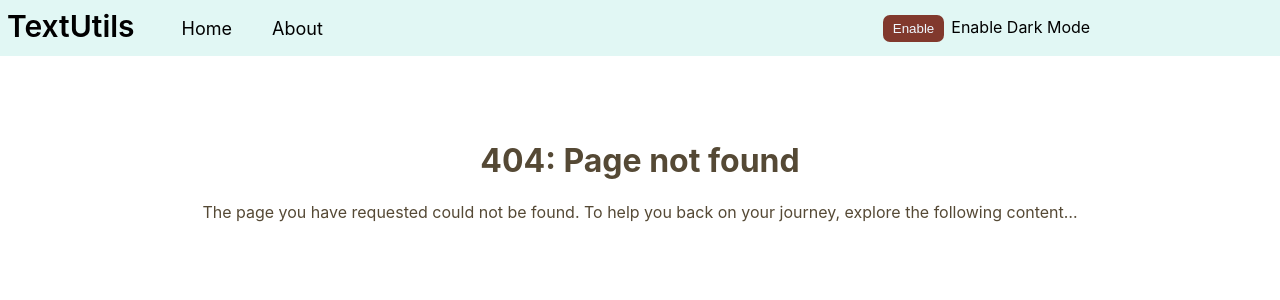
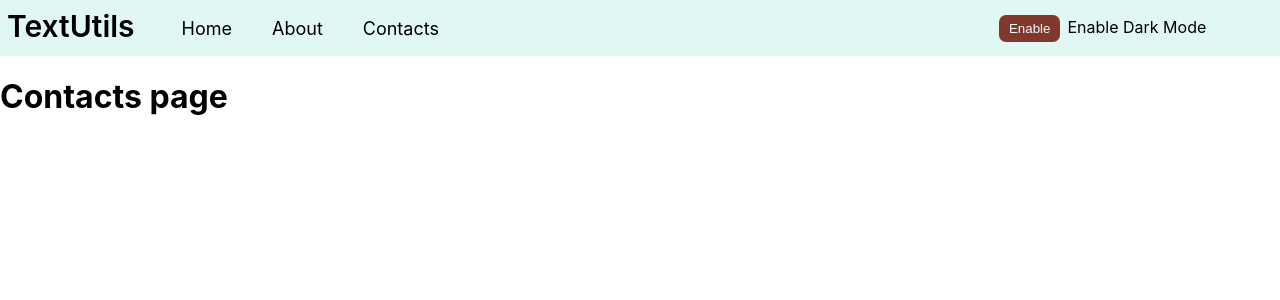
Before and after one commit to Hirdeshpal15/textUtils, a React (Create React App) app: page /contact in a window 1280 px wide. Before the commit this address had no page. Shown: the top 300 px of the page. Built offline with nearby package versions, Linux system fonts and the light colour scheme.

Commit message:
Added contact page

```diff
--- a/src/App.js
+++ b/src/App.js
@@ -4,6 +4,7 @@
 import Form from './Pages/Form';
 import About from './Pages/About';
 import Error from './Pages/Error';
+import Contact from './Pages/Contact';
 
 
 
@@ -15,6 +16,7 @@
         <Route element={<Navbar />}>
           <Route path='/' element={<Form />} />
           <Route path='/about' element={<About />} />
+          <Route path='/contact' element={<Contact />} />
           <Route path='*' element={<Error />} />
         </Route>
       </Routes>
--- /dev/null
+++ b/src/Pages/Contact.js
@@ -0,0 +1,11 @@
+import React from 'react'
+
+const Contact = () => {
+    return (
+        <div>
+            <h1>Contacts page</h1>
+        </div>
+    )
+}
+
+export default Contact;
--- a/src/Pages/Navbar.js
+++ b/src/Pages/Navbar.js
@@ -18,6 +18,9 @@
                             <li className="nav-item">
                                 <Link className="nav-link" to="/about" >About</Link>
                             </li>
+                            <li className="nav-item">
+                                <Link className="nav-link" to="/contact" >Contacts</Link>
+                            </li>
                         </ul>
                         <form className="form">
                             <button className="btn" type="submit">Enable</button>
```
